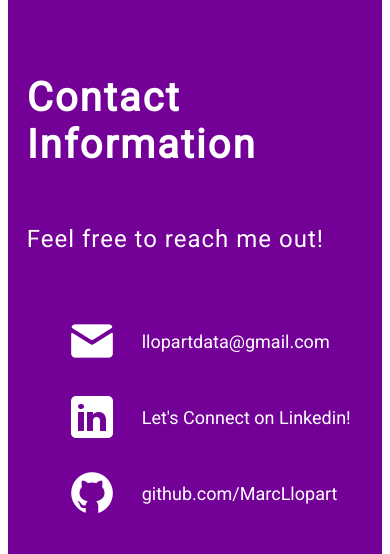
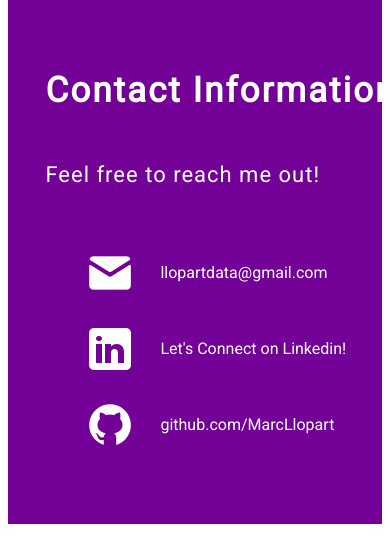
Before and after one commit to MarcLlopart/MarcLlopart-portfolio, a React (Vite) app: page / in a window 390 px wide. Shown: the part 7849-8403 px from the top of the page. After the commit the page ends 8381 px from the top, so only its background shows below. Built offline with nearby package versions, Linux system fonts and the light colour scheme.

Commit message:
footer fix

```diff
--- a/src/components/Contact/Contact.module.css
+++ b/src/components/Contact/Contact.module.css
@@ -53,7 +53,6 @@
   .container {
     flex-direction: column;
     gap: 23px;
-    padding: 58px 5%; /* Adjust padding for smaller screens */
   }
 
   .text {
@@ -63,21 +62,22 @@
   }
 
   .text h2 {
-    font-size: 40px; /* Decrease font size for smaller screens */
+    font-size: 35px; /* Decrease font size for smaller screens */
     letter-spacing: 2px; /* Adjust letter spacing for smaller screens */
   }
 
   .text p {
-    font-size: 24px; /* Decrease font size for smaller screens */
+    font-size: 22px; /* Decrease font size for smaller screens */
     letter-spacing: 1px; /* Adjust letter spacing for smaller screens */
   }
 
   .links {
     align-items: left;
+    display: flex;
   }
 
   .link a {
-    font-size: 18px; /* Decrease font size for smaller screens */
+    font-size: 16px; /* Decrease font size for smaller screens */
     letter-spacing: 0.01px; /* Adjust letter spacing for smaller screens */
   }
 }
```
